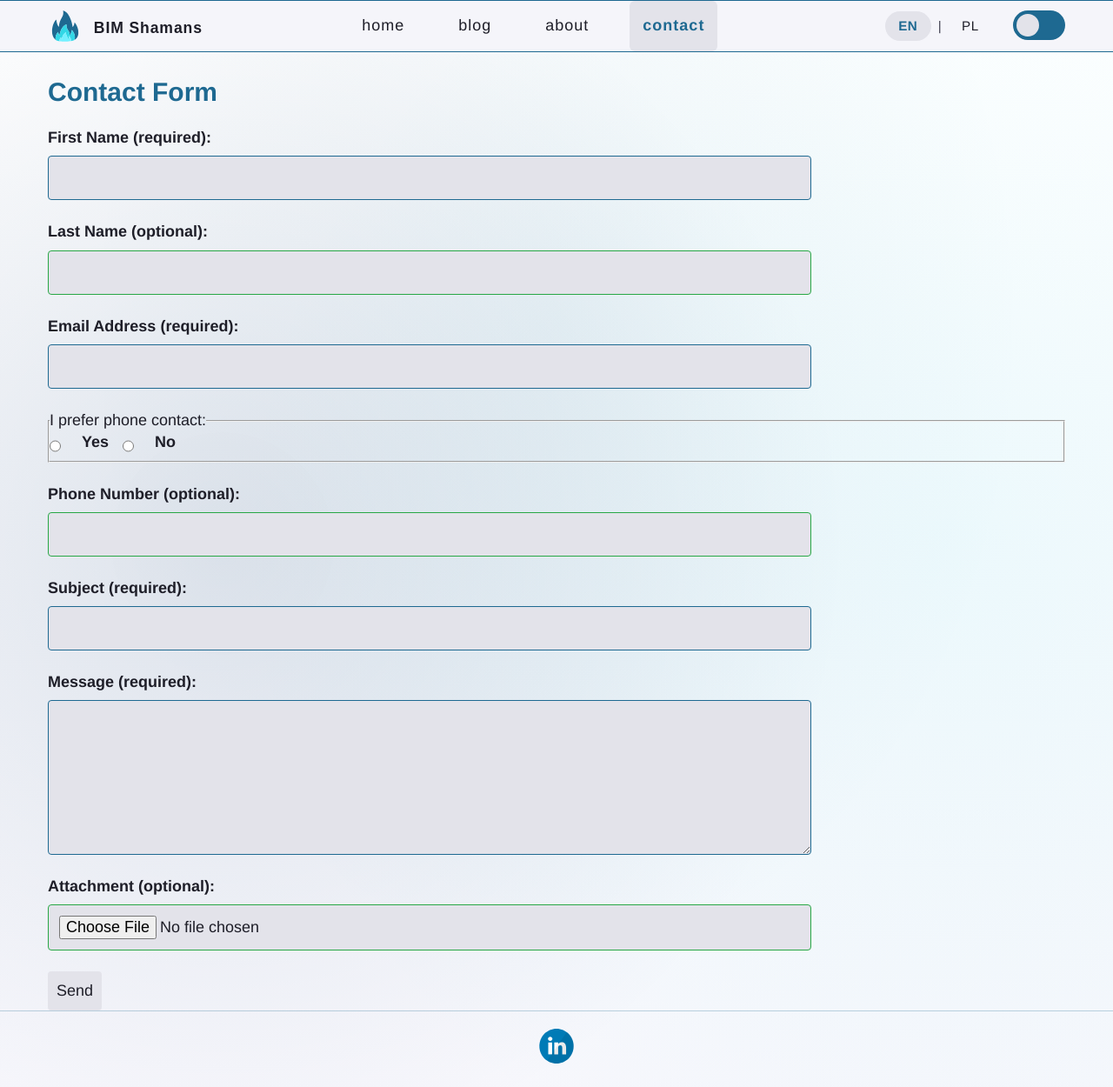
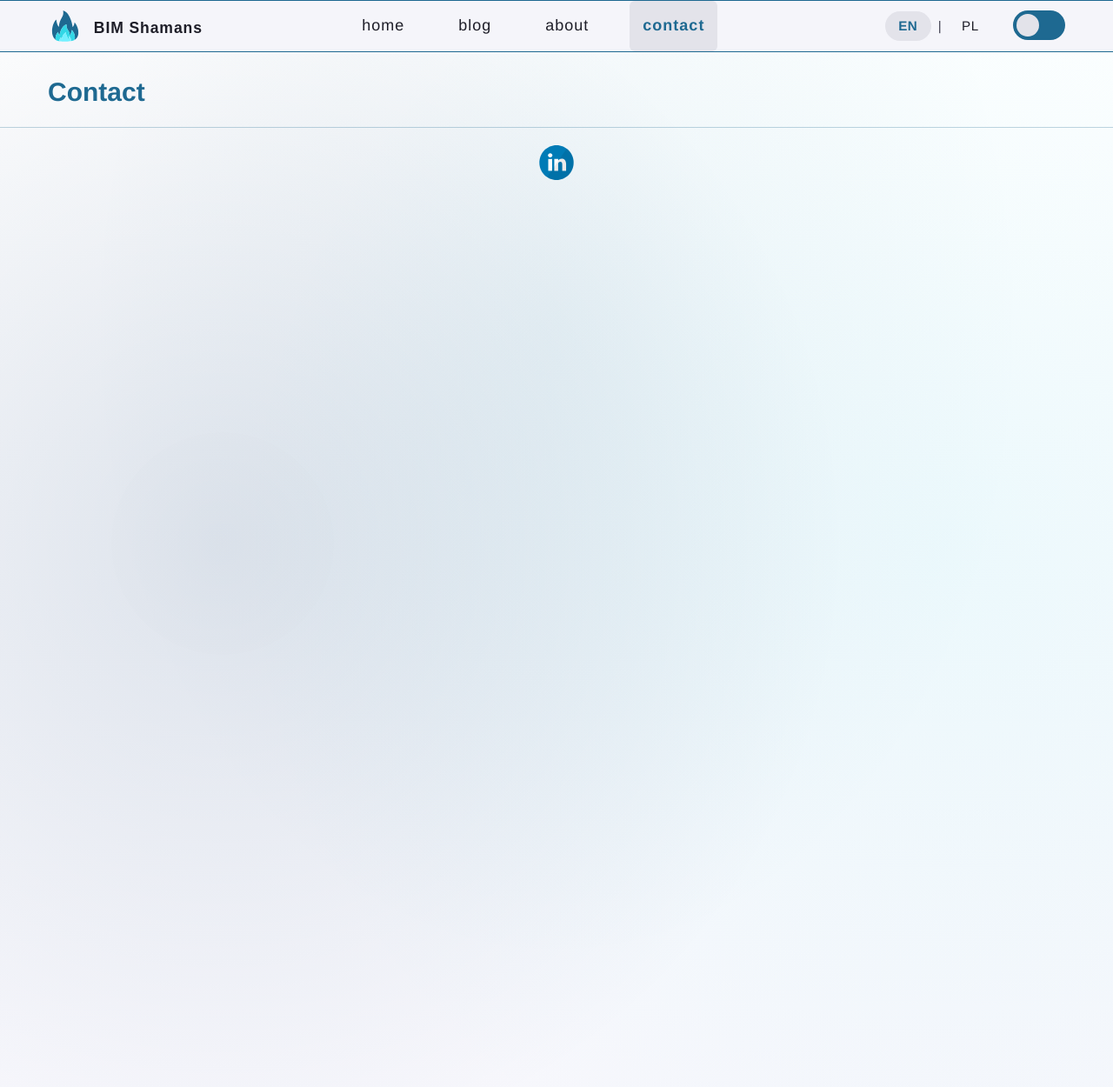
Before and after one commit to W7k-J/BimShamans, a Jekyll site: the page built from en/contact.md, in a window 1280 px wide and 1250 px high. Shown: the whole window at 87% size. Built offline with Jekyll 4.4.1, drawn with Linux system fonts in a browser that asks for light colours; some web fonts are replaced.

```diff
--- a/en/contact.md
+++ b/en/contact.md
@@ -6,61 +6,4 @@ ref: contact
 permalink: /en/contact/
 ---
 
-# Contact Form
-
-<form action="https://formspree.io/f/xanlqpop" method="POST" class="contact-form" novalidate>
-  <!-- Optional message subject -->
-  <input type="hidden" name="_subject" value="Contact Form - Website">
-  <!-- Honeypot anti-spam -->
-  <input type="text" name="_gotcha" style="display:none" tabindex="-1" autocomplete="off">
-
-  <div class="form-group">
-    <label for="firstname">First Name (required):</label>
-    <input type="text" id="firstname" name="firstname" required autocomplete="given-name">
-  </div>
-
-  <div class="form-group">
-    <label for="lastname">Last Name (optional):</label>
-    <input type="text" id="lastname" name="lastname" autocomplete="family-name">
-  </div>
-
-  <div class="form-group">
-    <label for="email">Email Address (required):</label>
-    <input type="email" id="email" name="email" required autocomplete="email">
-  </div>
-
-  <fieldset class="form-group">
-    <legend>I prefer phone contact:</legend>
-    <div class="radio-group">
-      <input type="radio" id="contact-yes" name="contact_preference" value="yes">
-      <label for="contact-yes">Yes</label>
-      <input type="radio" id="contact-no" name="contact_preference" value="no">
-      <label for="contact-no">No</label>
-    </div>
-  </fieldset>
-
-  <div class="form-group">
-    <label for="phone">Phone Number (optional):</label>
-    <input type="tel" id="phone" name="phone" autocomplete="tel">
-  </div>
-
-  <div class="form-group">
-    <label for="subject">Subject (required):</label>
-    <input type="text" id="subject" name="subject" required>
-  </div>
-
-  <div class="form-group">
-    <label for="message">Message (required):</label>
-    <textarea id="message" name="message" required rows="6"></textarea>
-  </div>
-
-  <!-- Attachment (remove if not using / Free plan may block) -->
-  <div class="form-group">
-    <label for="attachment">Attachment (optional):</label>
-    <input type="file" id="attachment" name="attachment">
-  </div>
-
-  <div class="form-group">
-    <button type="submit" class="button">Send</button>
-  </div>
-</form>
+# Contact
```
Also changed, not shown: pl/contact.md (+1 -58 lines).
